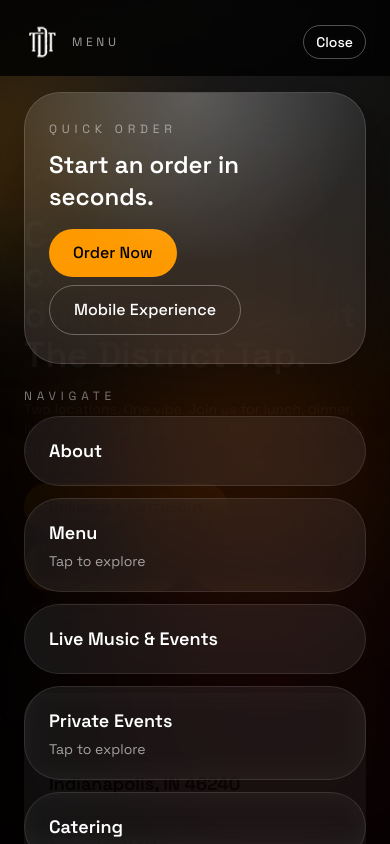
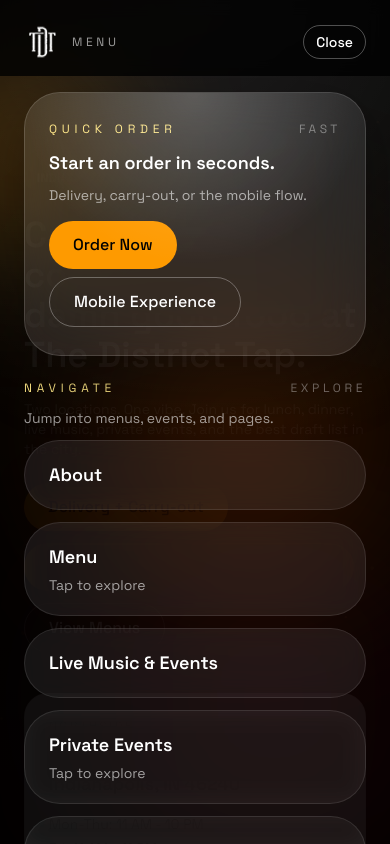
Before and after one commit to garytayl/district-tap, a Next.js app: page / in a window 390 px wide. Both pictures are taken after a click on the button "Menu". Shown: the top 844 px of the page. Built offline with nearby package versions, Linux system fonts and the light colour scheme.

Commit message:
Clarify mobile menu sections.
Add stronger section labels and helper text so Quick Order, Navigate, and Locations read as distinct blocks.

```diff
--- a/components/site/MobileMenuOverlay.tsx
+++ b/components/site/MobileMenuOverlay.tsx
@@ -74,8 +74,12 @@ export function MobileMenuOverlay({ open, onClose }: MobileMenuOverlayProps) {
 
         <div className="space-y-6 px-6 pb-12 pt-4 [scrollbar-gutter:stable]">
           <div className="glass-panel px-6 py-7">
-            <p className="text-xs uppercase tracking-[0.4em] text-white/50">Quick order</p>
-            <p className="mt-3 text-2xl font-semibold">Start an order in seconds.</p>
+            <div className="flex items-center justify-between">
+              <p className="text-xs uppercase tracking-[0.4em] text-amber-200">Quick Order</p>
+              <span className="text-xs uppercase tracking-[0.3em] text-white/40">Fast</span>
+            </div>
+            <p className="mt-3 text-lg font-semibold">Start an order in seconds.</p>
+            <p className="mt-2 text-sm text-white/60">Delivery, carry-out, or the mobile flow.</p>
             <div className="mt-4 flex flex-wrap gap-2">
               <Button href={quickActions[0].href} variant="secondary" size="lg">
                 Order Now
@@ -87,7 +91,11 @@ export function MobileMenuOverlay({ open, onClose }: MobileMenuOverlayProps) {
           </div>
 
           <div className="space-y-3">
-            <p className="text-xs uppercase tracking-[0.4em] text-white/50">Navigate</p>
+            <div className="flex items-center justify-between">
+              <p className="text-xs uppercase tracking-[0.4em] text-amber-200">Navigate</p>
+              <span className="text-xs uppercase tracking-[0.3em] text-white/40">Explore</span>
+            </div>
+            <p className="text-sm text-white/60">Jump into menus, events, and pages.</p>
             {submenu === "menu" ? (
               <div className="space-y-3">
                 <div className="glass-tile px-6 py-5">
@@ -160,7 +168,11 @@ export function MobileMenuOverlay({ open, onClose }: MobileMenuOverlayProps) {
           </div>
 
           <div className="space-y-3">
-            <p className="text-xs uppercase tracking-[0.4em] text-white/50">Locations</p>
+            <div className="flex items-center justify-between">
+              <p className="text-xs uppercase tracking-[0.4em] text-amber-200">Locations</p>
+              <span className="text-xs uppercase tracking-[0.3em] text-white/40">Visit</span>
+            </div>
+            <p className="text-sm text-white/60">Find hours, directions, and order links.</p>
             <div className="grid gap-3">
               {Object.values(locations).map((location) => (
                 <div key={location.id} className="glass-tile px-6 py-5">
```
